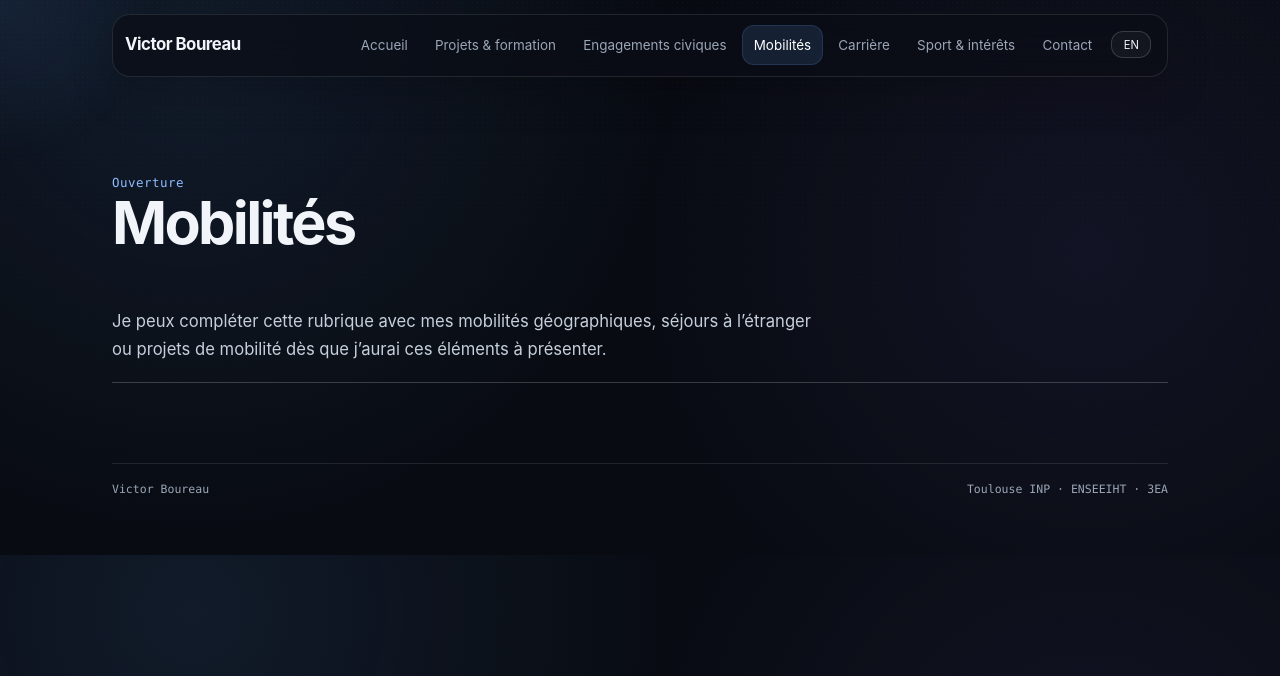
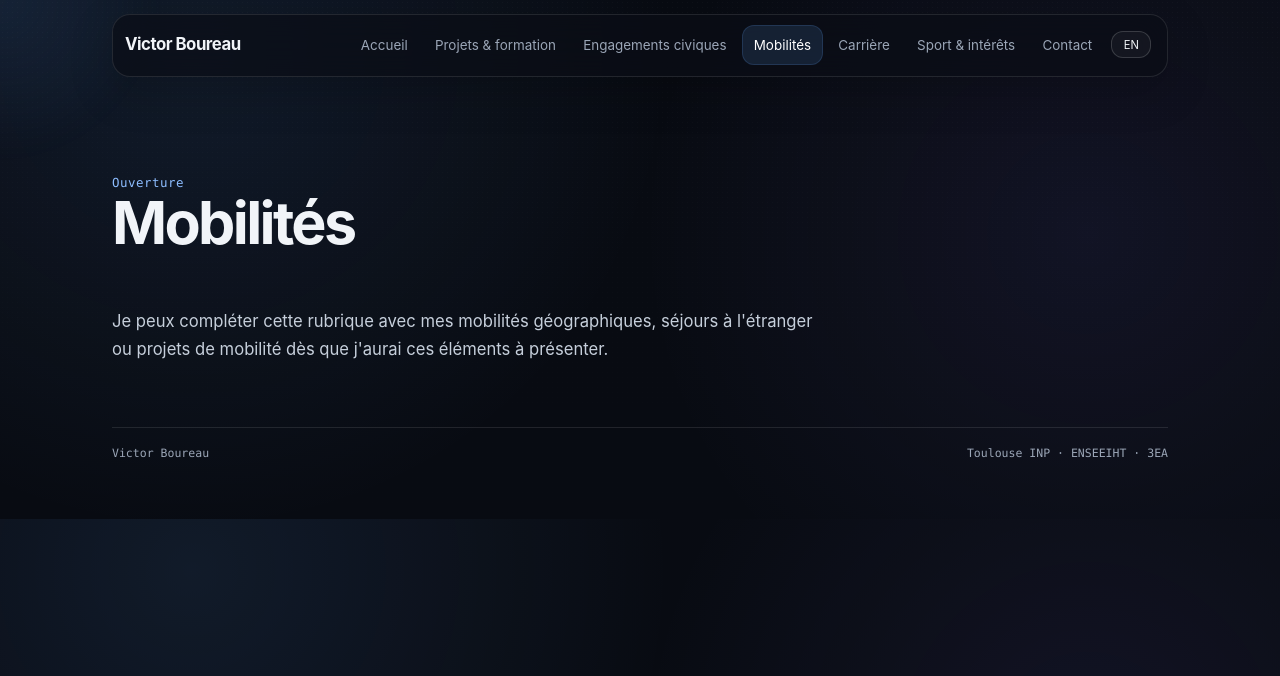
Before and after one commit to victor-boureau/myportfolio, a plain HTML site: page index.html in a window 1280 px wide. Both pictures are taken after a click on the link "Mobilités". Drawn offline with Linux system fonts and the light colour scheme.

Commit message:
Update index.html

```diff
--- a/index.html
+++ b/index.html
@@ -600,11 +600,13 @@ h3 { font-size: 1.18rem; }
     </section>
 
     <!-- MOBILITES -->
-    <section class="panel reveal" id="p-mobilites" data-panel="mobilites" hidden>
-      <p class="eyebrow" data-i18n="mobilityEyebrow">Ouverture</p><h2 data-i18n="mobilityTitle">Mobilités</h2>
-      <div class="block"><p class="lede" data-i18n="mobilityText">Je peux compléter cette rubrique avec mes mobilités géographiques, séjours à l’étranger ou projets de mobilité dès que j’aurai ces éléments à présenter.</p><dl class="facts"><div><dt
-    </section>
-
+<section class="panel reveal" id="p-mobilites" data-panel="mobilites" hidden>
+  <p class="eyebrow" data-i18n="mobilityEyebrow">Ouverture</p>
+  <h2 data-i18n="mobilityTitle">Mobilités</h2>
+  <div class="block">
+    <p class="lede" data-i18n="mobilityText">Je peux compléter cette rubrique avec mes mobilités géographiques, séjours à l'étranger ou projets de mobilité dès que j'aurai ces éléments à présenter.</p>
+  </div>
+</section>
     <!-- CARRIERE -->
     <section class="panel reveal" id="p-carriere" data-panel="carriere" hidden>
       <p class="eyebrow" data-i18n="careerEyebrow">Parcours professionnel</p>
```
